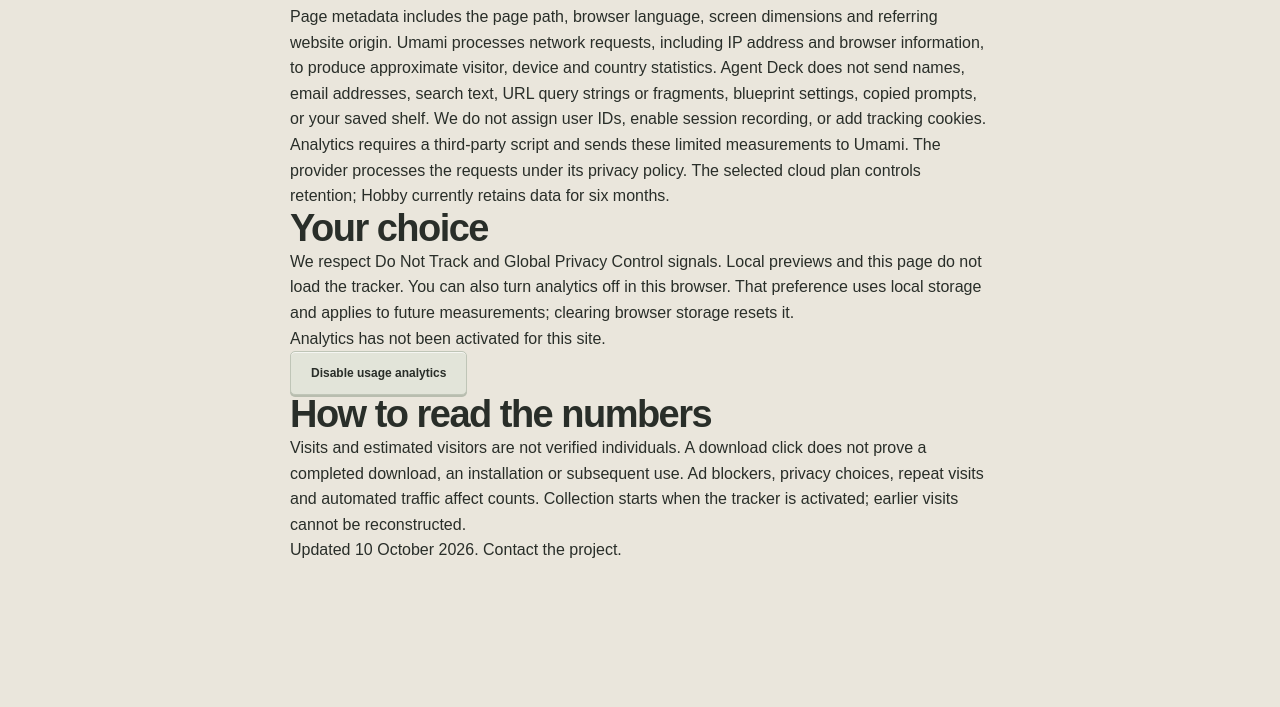
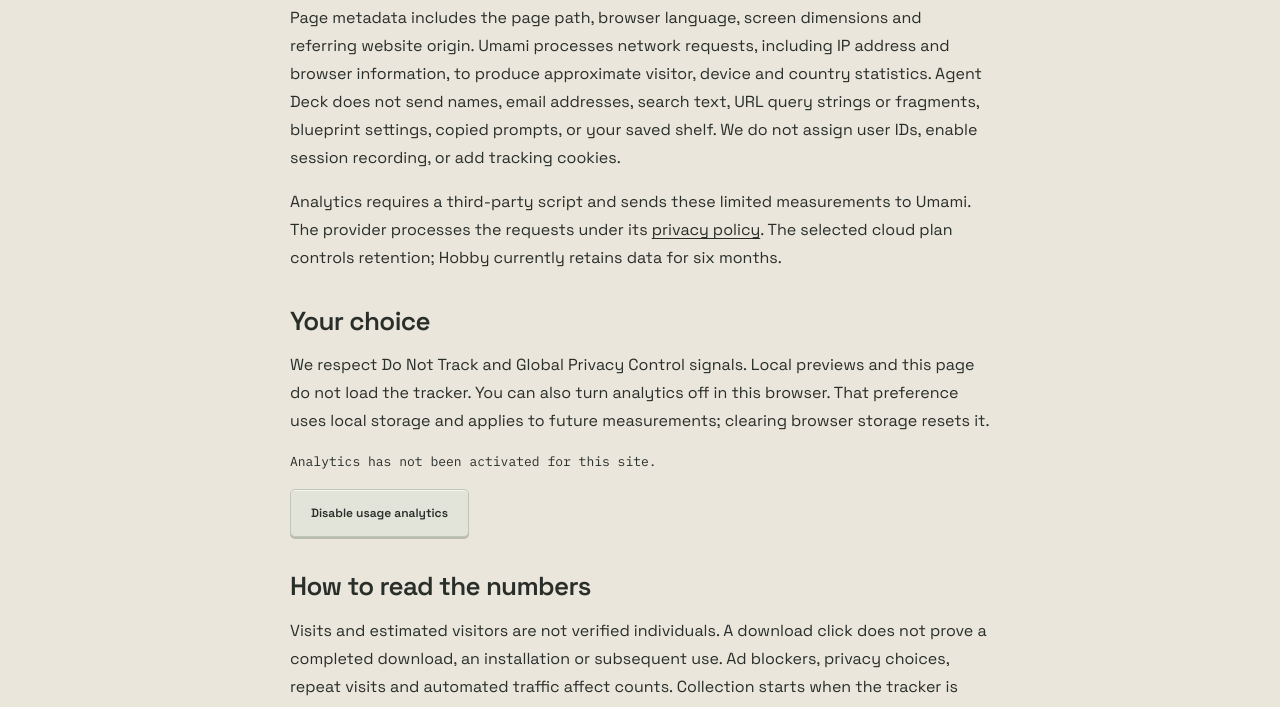
Before and after one commit to Eye172/agent-deck-1, a website with bundled scripts: page privacy.html in a window 1280 px wide. Shown: the part 495-1202 px from the top of the page. Before the commit the page ends 1106 px from the top, so only its background shows below. Built offline with nearby package versions, Linux system fonts and the light colour scheme.

Commit message:
Improve privacy notice readability

```diff
--- a/privacy.html
+++ b/privacy.html
@@ -1,7 +1,7 @@
 <!doctype html>
-<html lang="en"><head><meta charset="utf-8"><meta name="viewport" content="width=device-width,initial-scale=1"><title>Privacy — Agent Deck</title><link rel="icon" href="./assets/mark.svg"><link rel="stylesheet" href="./styles.css"></head><body>
+<html lang="en"><head><meta charset="utf-8"><meta name="viewport" content="width=device-width,initial-scale=1"><title>Privacy — Agent Deck</title><link rel="icon" href="./assets/mark.svg"><link rel="stylesheet" href="./styles.css"><link rel="stylesheet" href="./assets/hardware.css"><style>.privacy-content{max-width:780px;padding-block:48px 72px}.privacy-content h1{font-size:clamp(36px,5vw,52px);margin-bottom:24px}.privacy-content h2{font-size:26px;letter-spacing:-.025em;margin:36px 0 16px}.privacy-content p{margin:16px 0;line-height:1.75}.privacy-content a{text-decoration:underline;text-underline-offset:3px}.privacy-content .button{min-height:48px}.privacy-content #analytics-status{font:13px/1.7 var(--mono)}</style></head><body>
 <header class="header shell"><a class="brand" href="./"><img class="brand-mark" src="./assets/mark.svg" alt="" width="36" height="36"><span>AGENT<br>DECK</span></a><a href="./">Back to the collection →</a></header>
-<main class="shell" style="max-width:780px;padding-block:48px"><h1>Privacy &amp; usage analytics.</h1>
+<main class="shell privacy-content"><h1>Privacy &amp; usage analytics.</h1>
 <p>Agent Deck does not require an account. Your saved shelf stays in your browser. The downloadable IDE skill works offline and contains no analytics code.</p>
 <h2>What the website measures</h2><p>When activated, the published website uses Umami Cloud to measure page views and catalogue actions: opening a preset, changing a filter group, opening a comparison, and clicking export, skill, installation-guide or research-material links. Events contain only catalogue IDs, export formats, filter group/action, comparison size or material names.</p>
 <p>Page metadata includes the page path, browser language, screen dimensions and referring website origin. Umami processes network requests, including IP address and browser information, to produce approximate visitor, device and country statistics. Agent Deck does not send names, email addresses, search text, URL query strings or fragments, blueprint settings, copied prompts, or your saved shelf. We do not assign user IDs, enable session recording, or add tracking cookies.</p>
```
